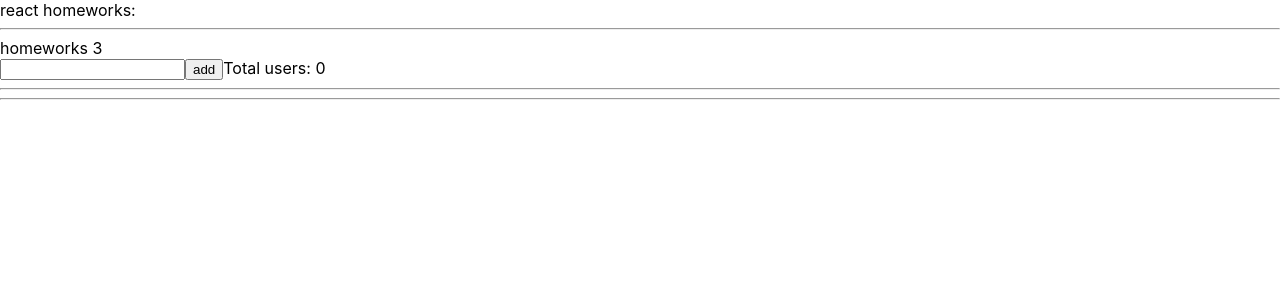
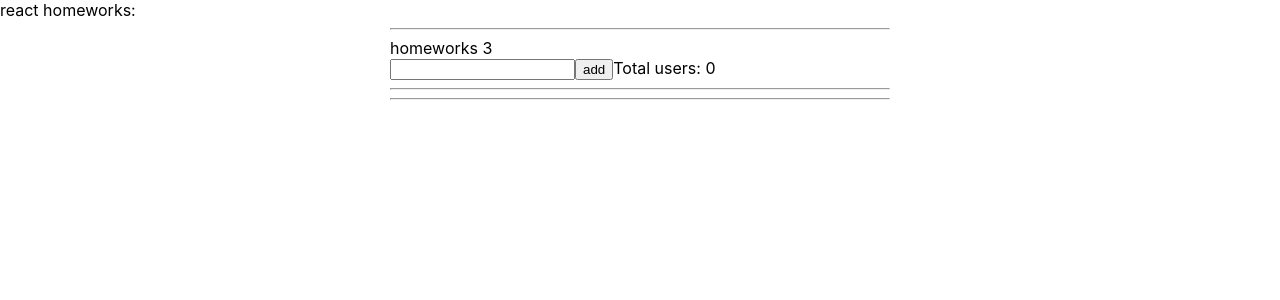
Before and after one commit to aivan3d66/tasksFromIgnat, a React (Create React App) app in the folder my-app/: page / in a window 1280 px wide. Shown: the top 300 px of the page. Built offline with nearby package versions, Linux system fonts and the light colour scheme.

Commit message:
add center position

```diff
--- a/my-app/src/p2-homeworks/h3/Greeting.module.css
+++ b/my-app/src/p2-homeworks/h3/Greeting.module.css
@@ -1,7 +1,8 @@
-.someClass {
-
-}
-
 .error {
     border: 1px solid red;
 }
+
+.inputForm__wrapper {
+    width: 500px;
+    margin: 0 auto;
+}
```
